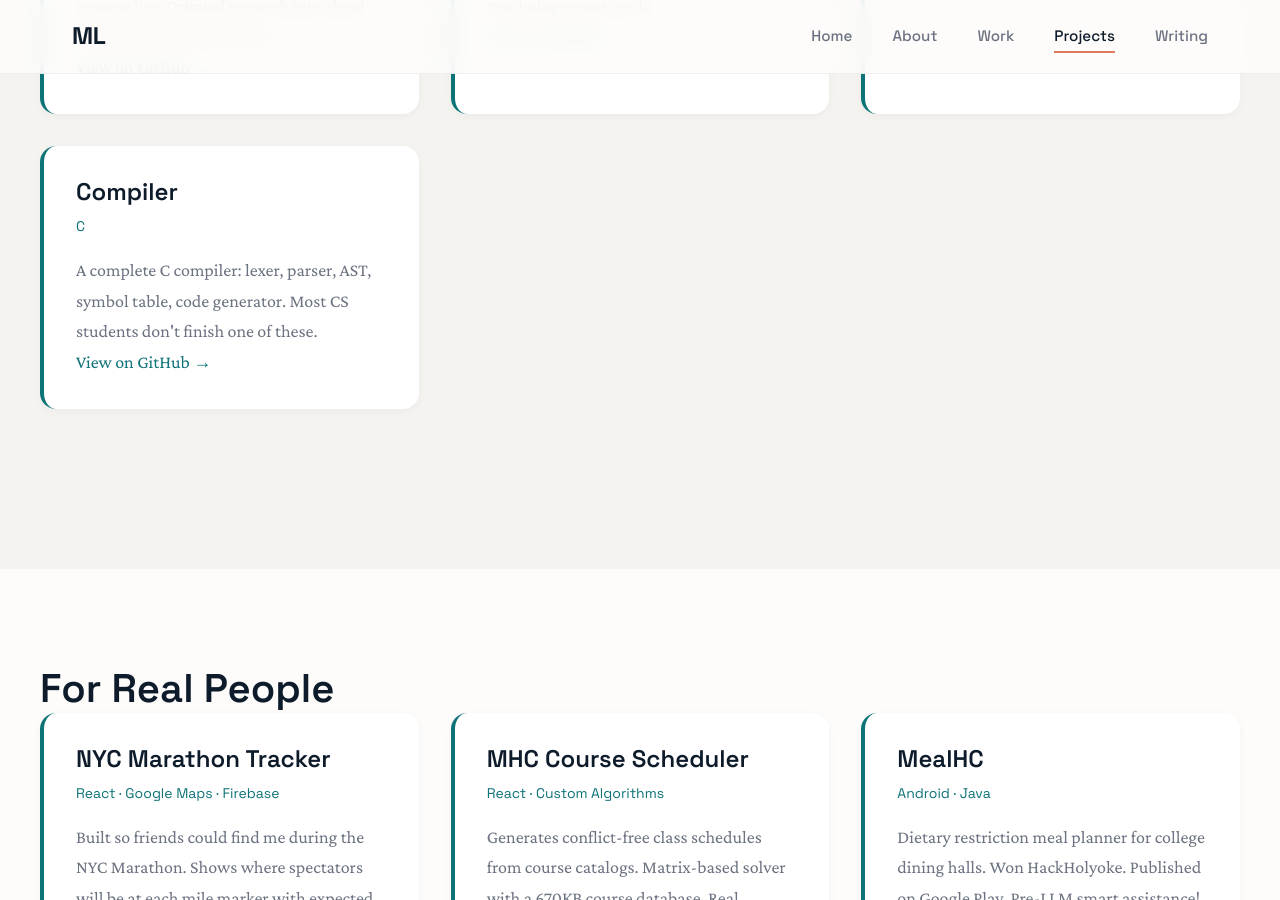
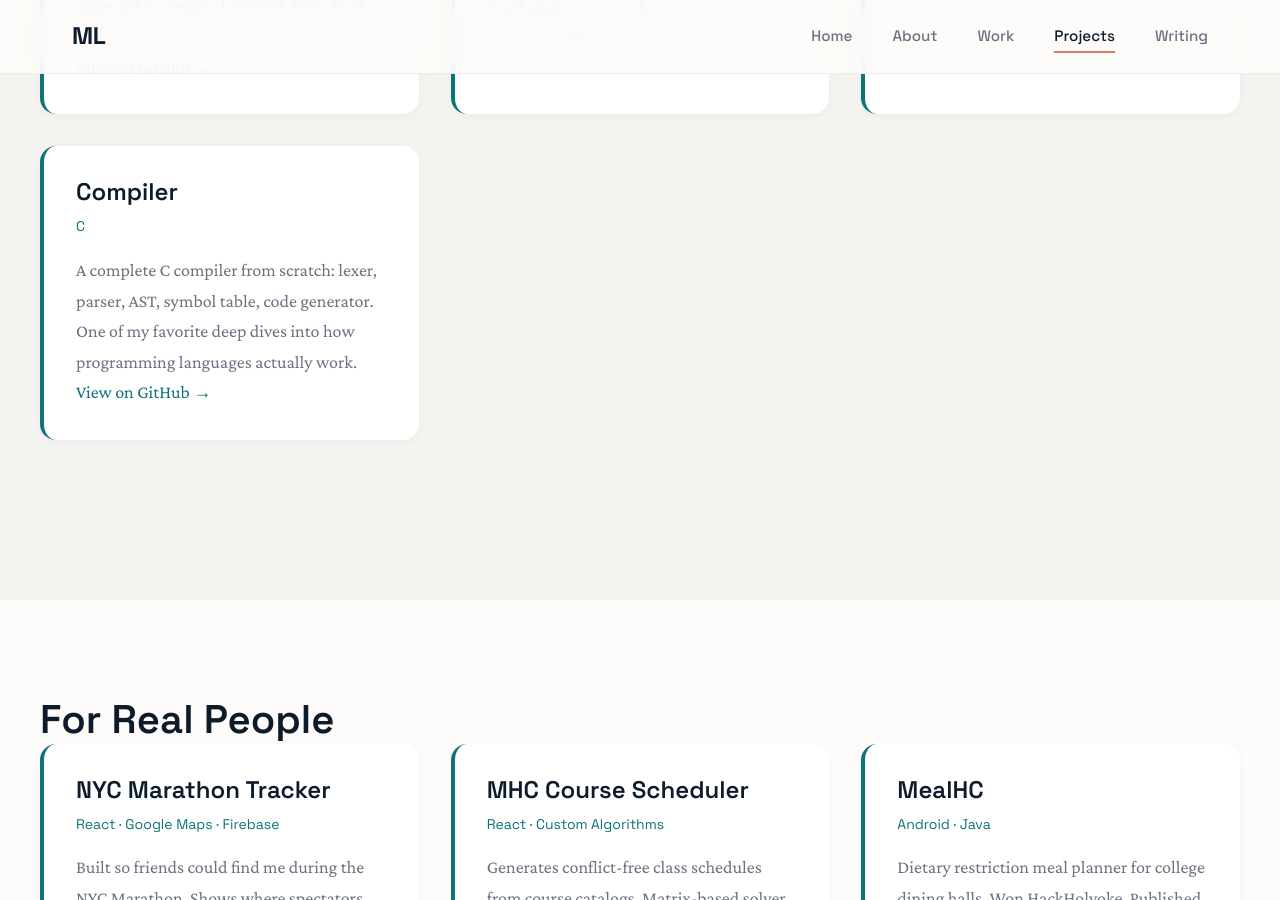
Before and after one commit to Masha-L/masha-l.github.io, a Jekyll site: the page built from projects.md, in a window 1280 px wide and 900 px high, scrolled down 1481 px. Built offline with Jekyll 4.4.1, drawn with Linux system fonts in a browser that asks for light colours.

Commit message:
Fix compiler description

```diff
--- a/projects.md
+++ b/projects.md
@@ -59,7 +59,7 @@ permalink: /projects/
       <div class="team-card">
         <h3>Compiler</h3>
         <p class="team-type">C</p>
-        <p>A complete C compiler: lexer, parser, AST, symbol table, code generator. Most CS students don't finish one of these.</p>
+        <p>A complete C compiler from scratch: lexer, parser, AST, symbol table, code generator. One of my favorite deep dives into how programming languages actually work.</p>
         <p><a href="https://github.com/Masha-L/compiler">View on GitHub →</a></p>
       </div>
     </div>
```
